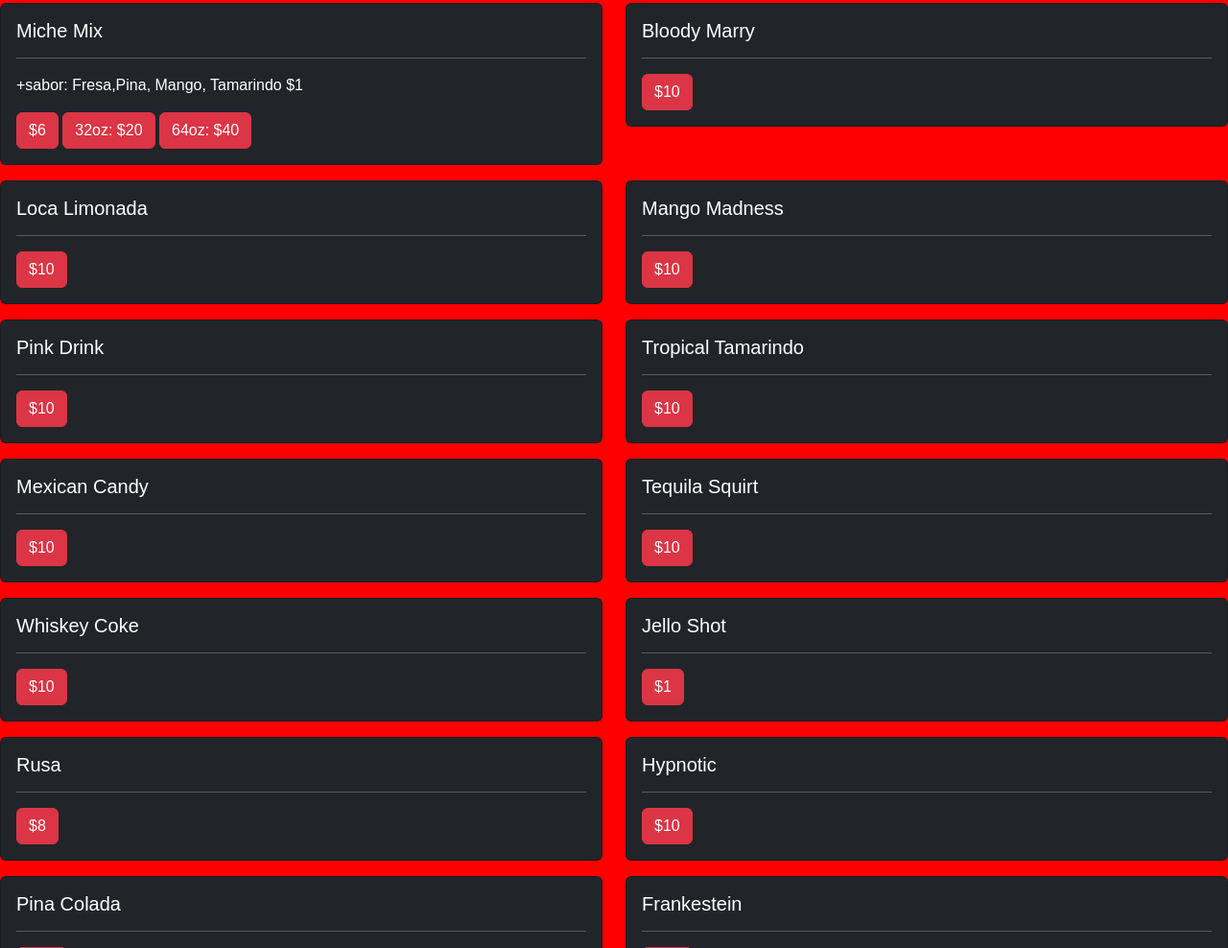
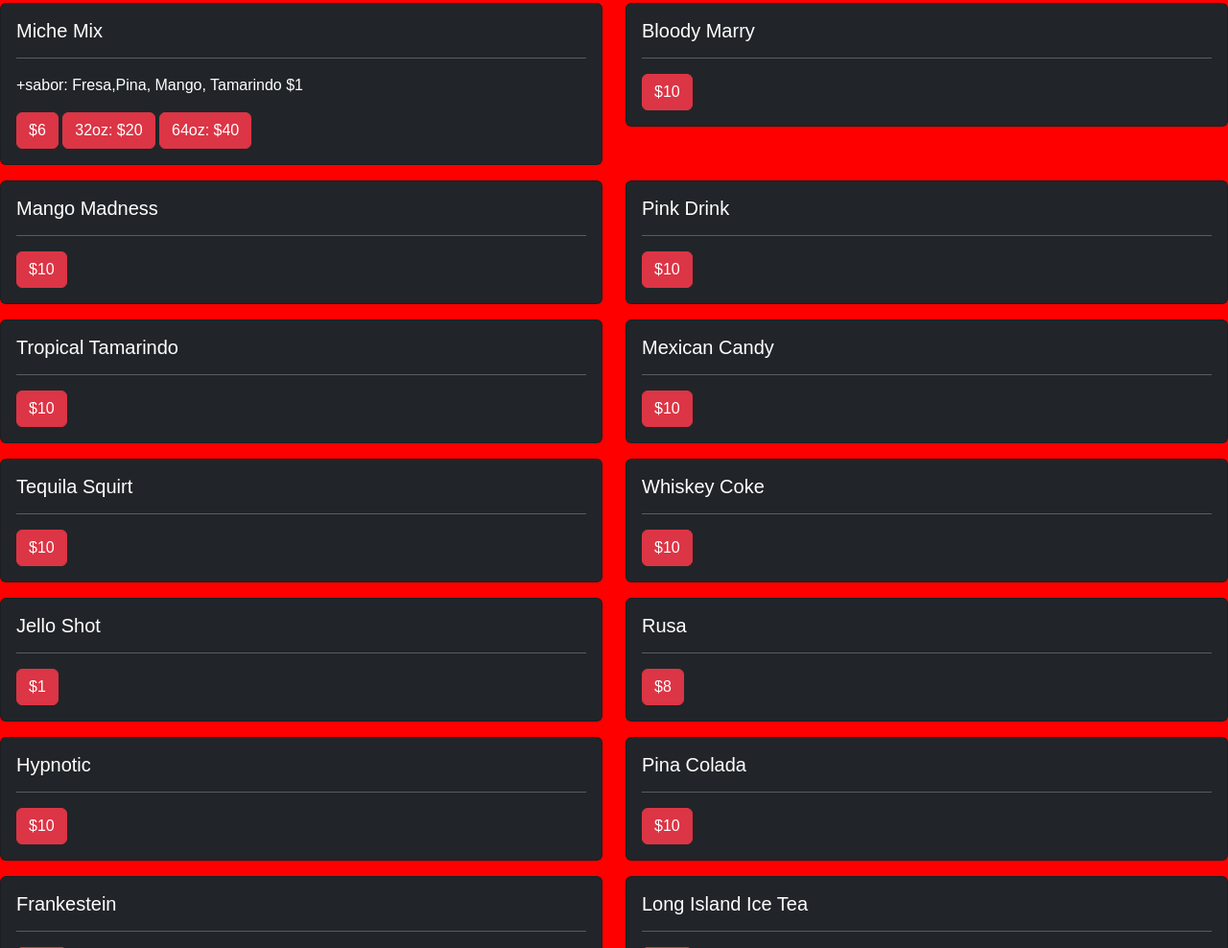
Before and after one commit to SanMarcosdrivethru/DriveThru-Menu, a plain HTML site: page index.html in a window 1280 px wide. Shown: the part 1528-2516 px from the top of the page at 96% size. Drawn offline with nearby package versions, Linux system fonts and the light colour scheme.

Commit message:
Update index.html

```diff
--- a/index.html
+++ b/index.html
@@ -159,16 +159,6 @@
                     <a href="#" class="btn btn-danger">$10</a>
                     </div>
                 </div>
-                </div>
-                <div class="col-sm-6 mb-3">
-                  <div class="card bg-dark text-white">
-                      <div class="card-body">
-                      <h5 class="card-title">Loca Limonada</h5>
-                      <hr>
-                      <p class="card-text"></p>
-                      <a href="#" class="btn btn-danger">$10</a>
-                      </div>
-                  </div>
                 </div>
                 <div class="col-sm-6 mb-3">
                   <div class="card bg-dark text-white">
```
